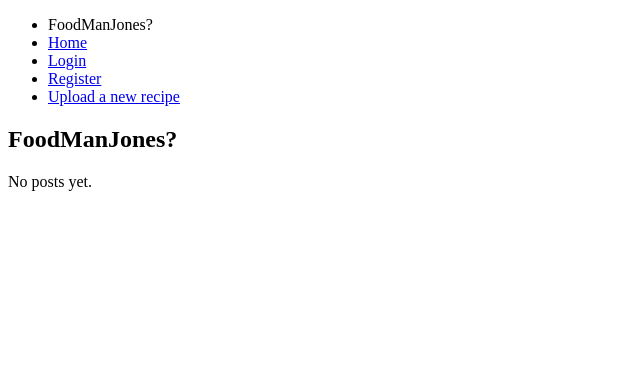
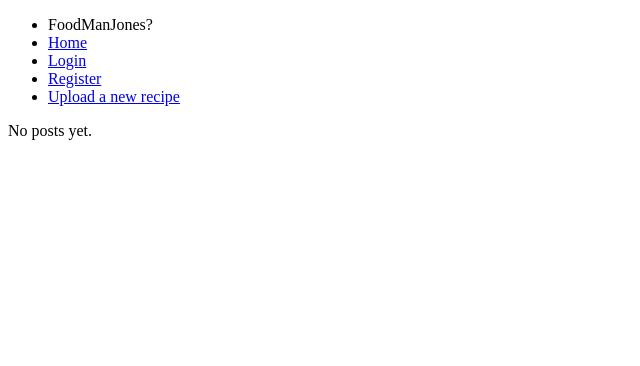
Before and after one commit to farm-info/software-development-project, a Django app: page / in a window 1280 px wide. Shown: the top 366 px of the page, without its empty margins (0-640 px from the left). Run offline with Django 5.2, Linux system fonts and the light colour scheme.

Commit message:
update home.html

```diff
--- a/recipeapp/recipes/templates/home.html
+++ b/recipeapp/recipes/templates/home.html
@@ -6,11 +6,11 @@
 
 {% block content %}
 
-    <h2>FoodManJones?</h2>
-
     {% for recipe in recipes %}
         <div class="post">
-            <h2>{{ recipe.title }}</h2>
+            <h2>
+                <a href="{% url 'recipe' recipe.id %}">{{ recipe.title }}</a>
+            </h2>
             <h3>By {{ recipe.author }}</h3>
             <img src="{{ recipe.photo.url }}"
                  alt="{{ recipe.title }}"
```
